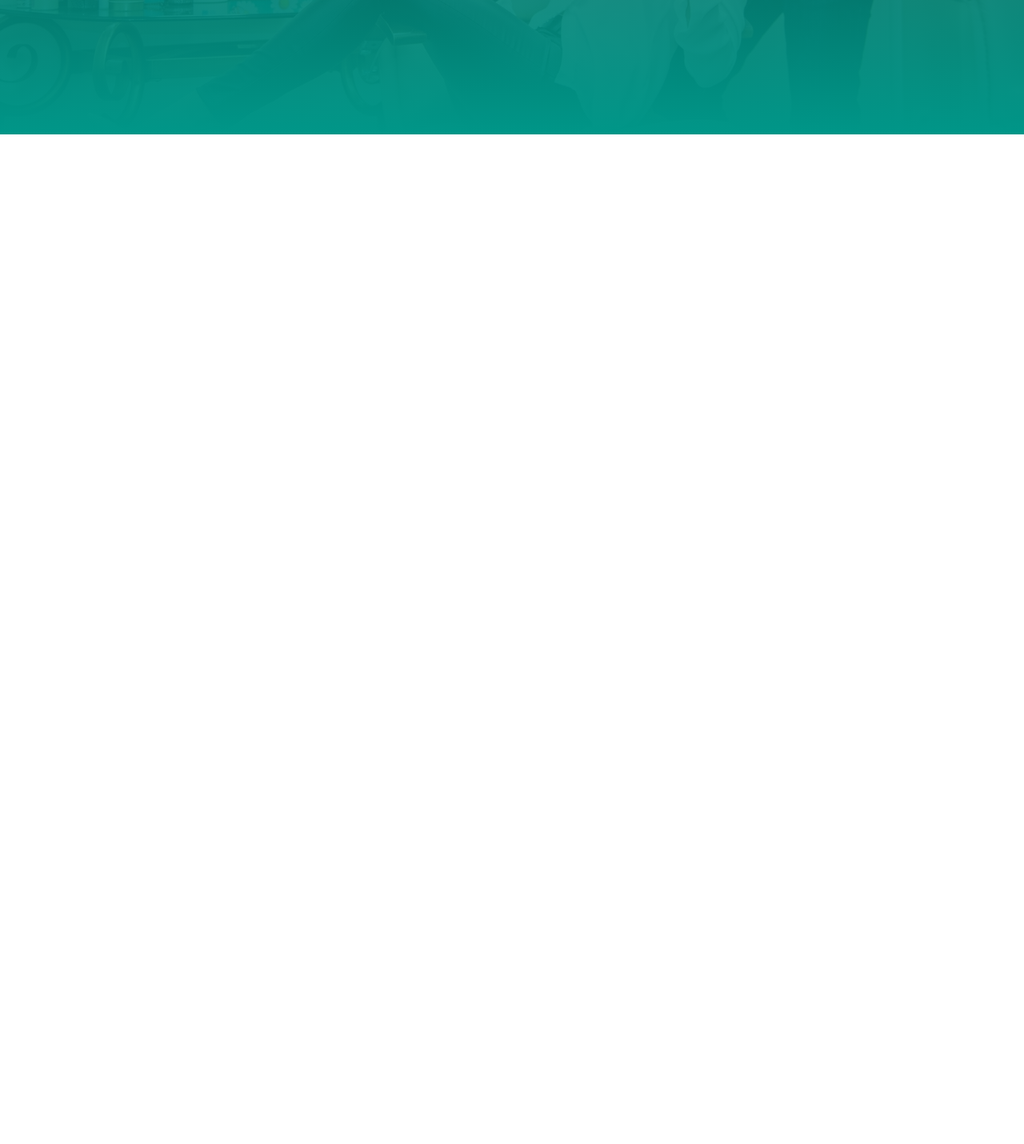
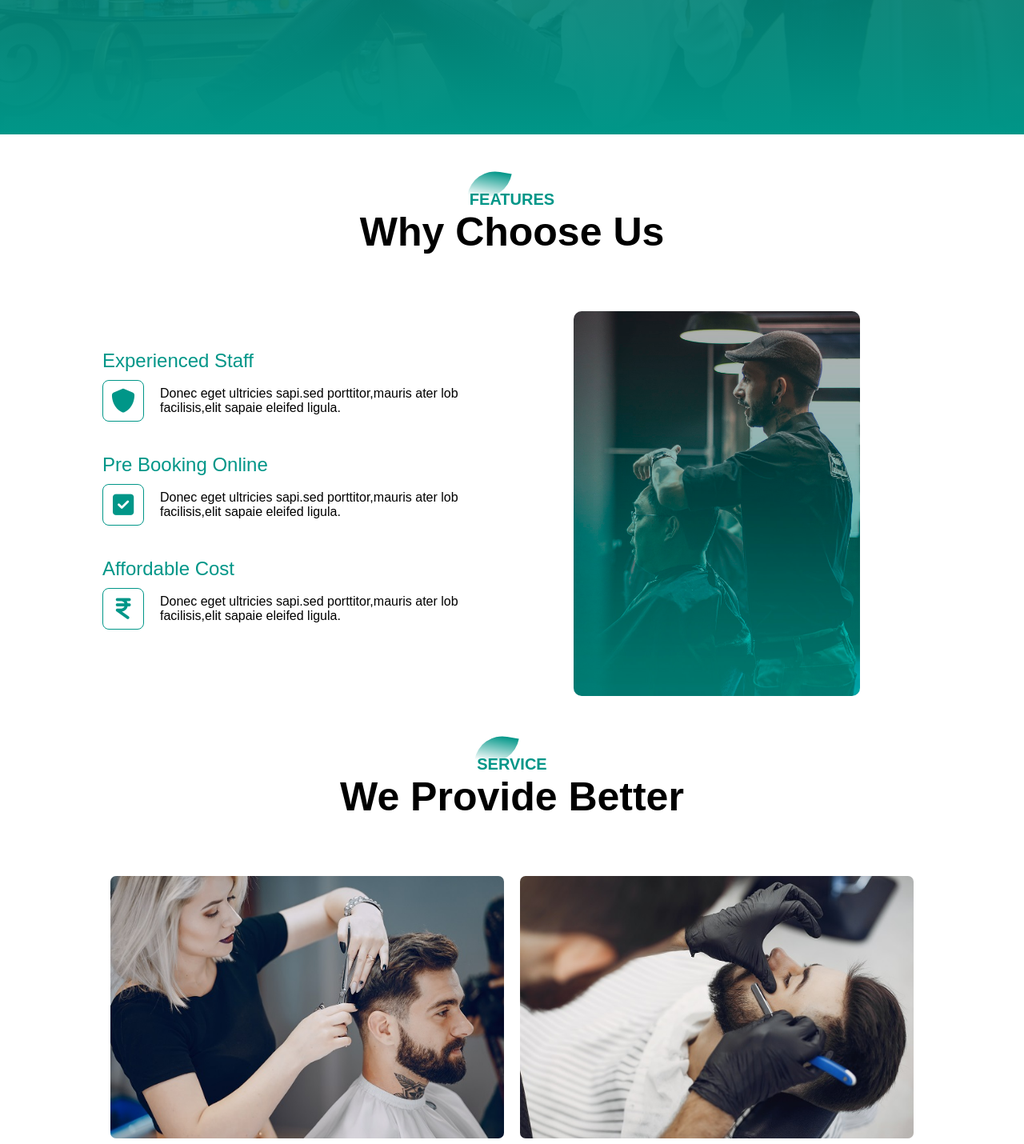
Before and after one commit to sheshan200/Hair--Studio, a plain HTML site: page index.html in a window 1280 px wide. Shown: the part 632-2062 px from the top of the page at 80% size. Before the commit the page ends 800 px from the top, so only its background shows below. Drawn offline with Linux system fonts and the light colour scheme.

Commit message:
ADD 2nd and 3 rd pages

```diff
--- a/index.css
+++ b/index.css
@@ -113,3 +113,171 @@ nav ul li a{
     margin-top: 16px;
 
 }
+
+@media screen and(max-width:770px){
+    .banner-text h1{
+        font-size: 44px;
+    }
+    .banner-btn a{
+        display: block ;
+        margin: 20px auto;
+    }
+}
+
+/**feature**/
+#feature{
+     width:auto ;
+     padding: 70px 0 ;
+}
+
+.title-text{
+    text-align:center;
+    padding-bottom:70px ;
+}
+
+.title-text p{
+    margin: auto;
+    font-size: 20px;
+    color: #009688;
+    font-weight: bold;
+    position: relative;
+    z-index: 1;
+    display: inline-block;
+
+}
+
+.title-text p::after{
+    content: '';
+    width: 50px;
+    height: 35px;
+    background: linear-gradient(#009688,#fff);
+    position: absolute;
+    top: -25px;
+    left: 0;
+    z-index: -1;
+    transform: rotate(10deg);
+    border-top-left-radius: 35px;
+    border-bottom-right-radius: 35px;
+}
+
+.title-text h1{
+    font-size: 50px;
+}
+
+/*feature*/
+.feature-box{
+    width: 80%;
+    margin: auto;
+    display: flex;
+    flex-wrap: wrap;
+    align-items: center;
+    text-align: center;
+
+}
+
+.features{
+    flex-basis: 50% ;
+}
+
+.features-img{
+    flex-basis: 50%;
+    margin: auto;
+}
+
+.features-img img{
+    width: 70%;
+    border-radius: 10px;
+}
+
+.features h1{
+    text-align: left;
+    margin-bottom: 10px;
+    font-weight: 100;
+    color: #009688;
+
+}
+
+.features-desc{
+    display: flex;
+    align-items: center;
+    margin-bottom: 40px;
+}
+
+ .features-icon .fa{
+    width: 50px;
+    height: 50px;
+    font-size: 30px;
+    line-height: 50px;
+    border-radius: 8px;
+    color: #009688;
+    border: 1px solid #009688;
+
+ }
+
+ .features-text p {
+    padding: 0 20px;
+    text-align: initial;
+ }
+
+ @media screen and(max-width:770px){
+    .title-text h1{
+        font-size: 35px;
+    }
+
+.features-img{
+    flex-basis: 100%;
+
+}
+
+.features-img{
+    flex-basis: 100%;
+
+}
+
+.features-img img{
+    width: 100%;
+
+}
+
+ }
+
+/*service*/
+
+.service-box{
+    width: 80%;
+    display: flex;
+    flex-wrap:wrap;
+    justify-content: space-around;
+    margin: auto;
+}
+
+.single-service{
+    flex-basis: 48%;
+    text-align: center;
+    border-radius: 7px;
+    margin-bottom: 20px;
+    color: #fff;
+    position: relative;
+}
+
+.single-service img{
+    width: 100%;
+    border-radius:7px;
+}
+
+.overlay{
+    width: 100%;
+    height: 100%;
+    position: absolute;
+    top: 0;
+    border-radius: 7px;
+    cursor: pointer;
+    background: linear-gradient(rgba(0,0,0,0.5),#009688);
+    opacity: 0;
+    transition: 1s;
+}
+
+.single-service:hover .overlay {
+    opacity:1 ;
+
+}
--- a/index.html
+++ b/index.html
@@ -6,7 +6,12 @@
     <meta name="viewport" content="width=device-width, initial-scale=1.0">
     <title>Barber_Shop</title>
     <link rel="stylesheet" href="index.css">
+    <link rel="stylesheet" href="https://cdnjs.cloudflare.com/ajax/libs/font-awesome/6.4.0/css/all.min.css">
+
+    <link rel="stylesheet" href="https://cdnjs.cloudflare.com/ajax/libs/font-awesome/6.4.0/css/all.min.css" />
+
     <link rel="stylesheet" href="https://fonts.googleapis.com/css?family=Kaushan+Script&display=swap">
+    <meta name="viewport" content="width=device-width,initial-scale=1">
 </head>
 
 <body>
@@ -37,6 +42,90 @@
         <img src="Barber_Shop_img/menu.png" id="menu">
     </div>
 
+<!--feature-->
+
+    <section id="feature">
+        <div class="title-text">
+            <p>FEATURES</p>
+            <h1>Why Choose Us</h1>
+        </div>
+        <div class="feature-box">
+
+        <div class="features">
+            <h1>Experienced Staff</h1>
+            <div class="features-desc">
+                <div class="features-icon">
+                    <i class="fa fa-shield" ></i>
+                </div>
+                <div class="features-text">
+                    <p>Donec eget ultricies sapi.sed porttitor,mauris ater lob
+                        facilisis,elit sapaie eleifed ligula.</p>
+                    </p> </div>
+            </div>
+
+            <h1>Pre Booking Online</h1>
+            <div class="features-desc">
+                <div class="features-icon">
+                    <i class="fa fa-check-square"></i>
+
+                </div>
+                <div class="features-text">
+                    <p>Donec eget ultricies sapi.sed porttitor,mauris ater lob
+                        facilisis,elit sapaie eleifed ligula.</p>
+                    </p> </div>
+            </div>
+
+            <h1>Affordable Cost</h1>
+            <div class="features-desc">
+                <div class="features-icon">
+                    <i class="fa fa-inr" ></i>
+                </div>
+                <div class="features-text">
+                    <p>Donec eget ultricies sapi.sed porttitor,mauris ater lob
+                        facilisis,elit sapaie eleifed ligula.</p>
+                    </p> </div>
+            </div>
+
+
+        </div>
+        <div class="features-img">
+            <img src="Barber_Shop_img/barber-man.jpg">
+        </div>
+    </div>
+    </section>
+
+
+    <!--Service-->
+    <section id="service">
+        <div class="title-text">
+            <p>SERVICE</p>
+            <h1>We Provide Better</h1>
+        </div>
+
+        <div class="service-box">
+            <div class="single-service">
+                <img src="Barber_Shop_img/pic-1.jpg">
+                <div class="overlay"></div>
+            </div>
+
+            <div class="single-service">
+                <img src="Barber_Shop_img/pic-2.jpg">
+                <div class="overlay"></div>
+            </div>
+
+            <div class="single-service">
+                <img src="Barber_Shop_img/pic-3.jpg">
+                <div class="overlay"></div>
+            </div>
+
+            <div class="single-service">
+                <img src="Barber_Shop_img/pic-4.jpg">
+                <div class="overlay"></div>
+            </div>
+
+        </div>
+    </section>
+
     <script>
         var menuBtn=document.getElementById("menuBtn")
         var sideNav=document.getElementById("sideNav")
@@ -47,10 +136,12 @@
         menuBtn.onclick = function(){
             if(sideNav.style.right=="-250px"){
                 sideNav.style.right="0";
+                menu.src="Barber_Shop_img/close.png";
             }
 
             else{
                 sideNav.style.right="-250px";
+                menu.src="Barber_Shop_img/menu.png";
             }
 
         }
```
